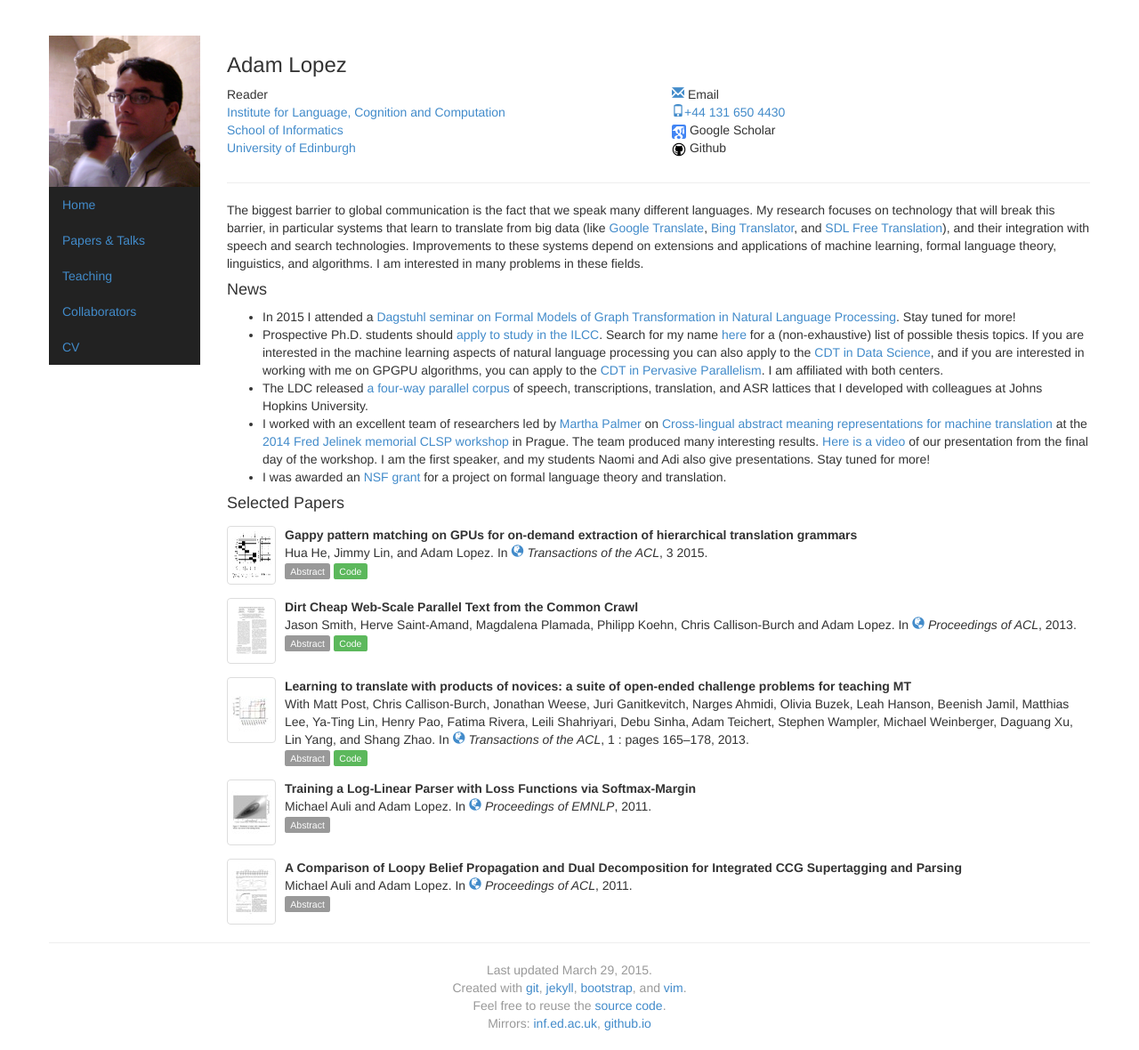
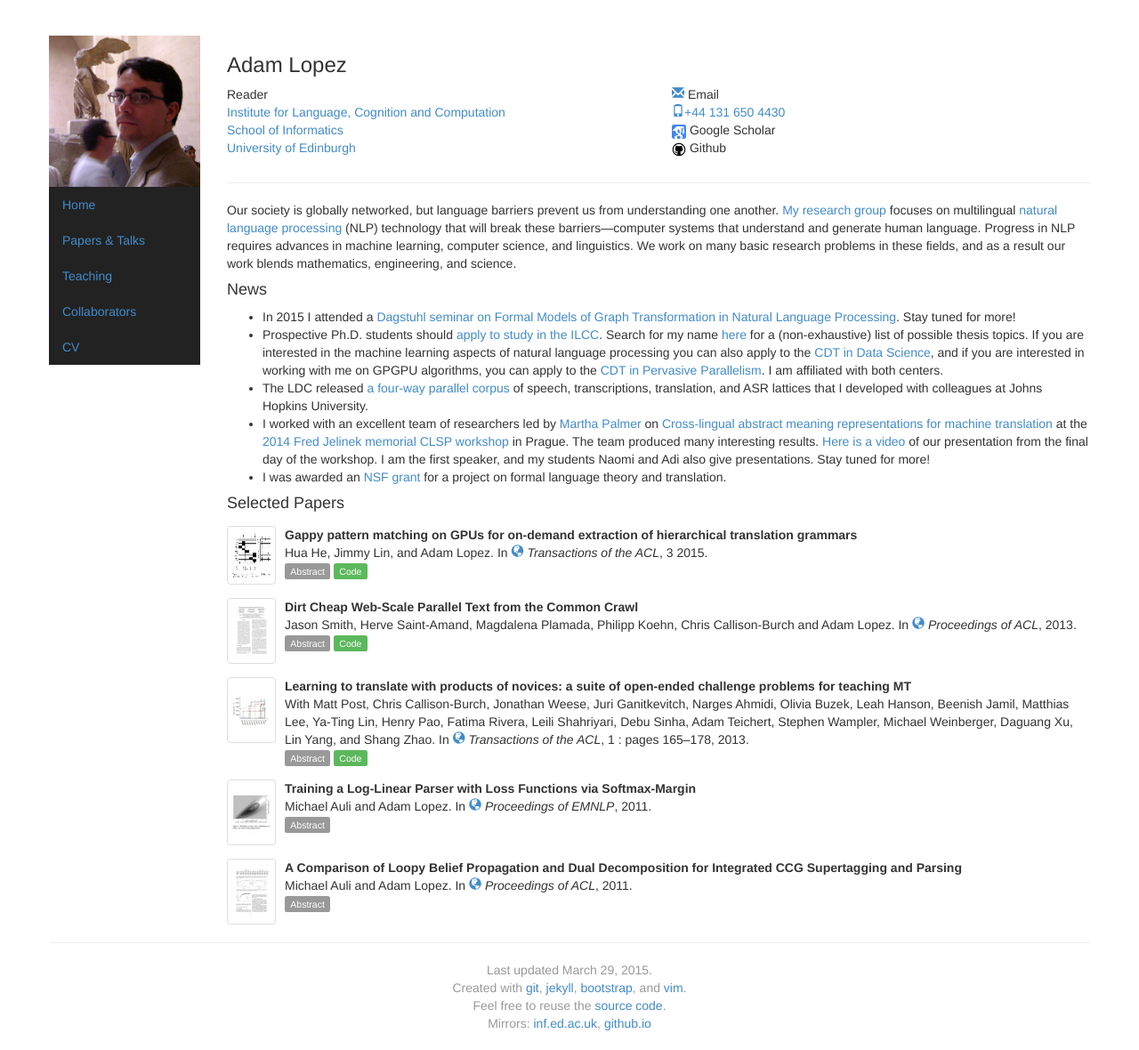
Before and after one commit to alopez/alopez.github.com, a Jekyll site: the page built from index.html, in a window 1280 px wide. Shown: the whole page at 89% size. Built offline with Jekyll 4.4.1, drawn with Linux system fonts in a browser that asks for light colours.

Commit message:
update blurb

```diff
--- a/index.html
+++ b/index.html
@@ -63,16 +63,15 @@ news:
 </div>
 
 <p>
-  The biggest barrier to global communication is the fact that we speak many
-  different languages. My research focuses on technology that will break this
-  barrier, in particular systems that learn to translate from big data (like
-  <a href="http://translate.google.com">Google Translate</a>,
-  <a href="http://www.bing.com/translator">Bing Translator</a>, and
-  <a href="http://www.freetranslation.com/">SDL Free Translation</a>), and
-  their integration with speech and search technologies.
-  Improvements to these systems depend on extensions and applications of
-  machine learning, formal language theory, linguistics, and
-  algorithms. I am interested in many problems in these fields.
+  Our society is globally networked, but language barriers prevent us
+  from understanding one another.
+  <a href="collaborators.html">My research group</a> focuses on multilingual
+  <a href="http://en.wikipedia.org/wiki/Natural_language_processing">natural language processing</a> (NLP)
+  technology that will break these barriers&mdash;computer
+  systems that understand and generate human language.
+  Progress in NLP requires advances in machine learning, computer science,
+  and linguistics. We work on many basic research problems in these fields,
+  and as a result our work blends mathematics, engineering, and science.
 </p>
 
 <h4>News</h4>
```
